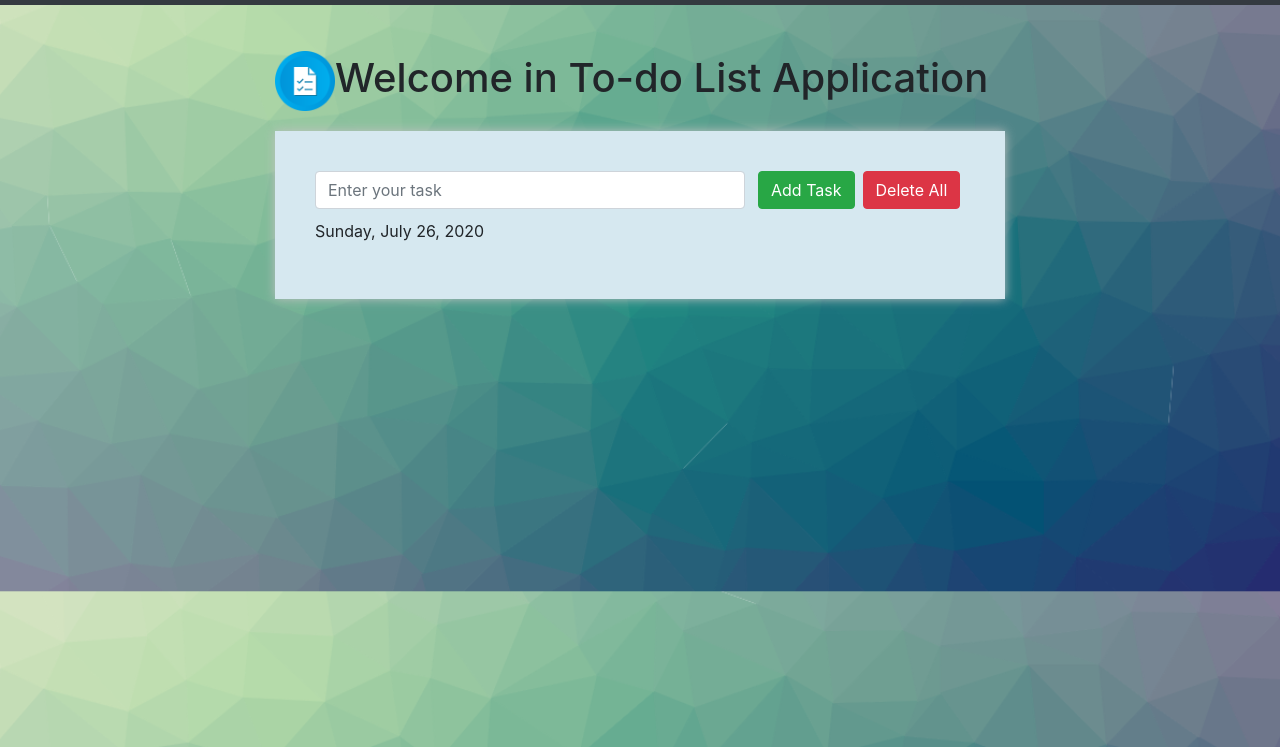
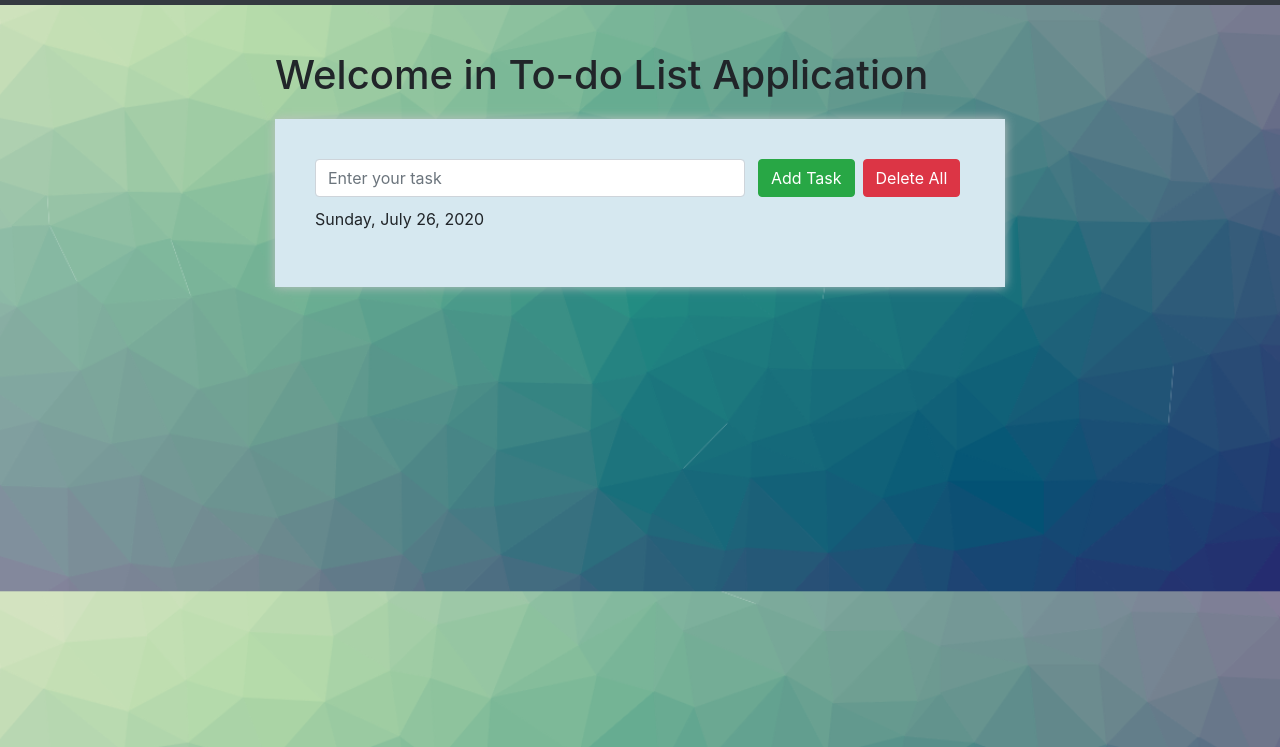
Before and after one commit to arbeenasara/To-do-App, a plain HTML site: page index.html in a window 1280 px wide. Shown: the part 53-800 px from the top of the page. Drawn offline with nearby package versions, Linux system fonts and the light colour scheme.

Commit message:
To-do App

```diff
--- a/index.html
+++ b/index.html
@@ -33,7 +33,7 @@
         <div class="container">
           <div class="row justify-content-md-center">
             <div class="col-sm-12 col-md-8">
-              <h1><img class="icon" src="img/icon.png" width="60" height="60">Welcome in To-do List Application</h1>
+              <h1>Welcome in To-do List Application</h1>
               <div class="todo-inner">
                 <div class="form-row">
                   <div class="col-8 mr-sm-2">
```
